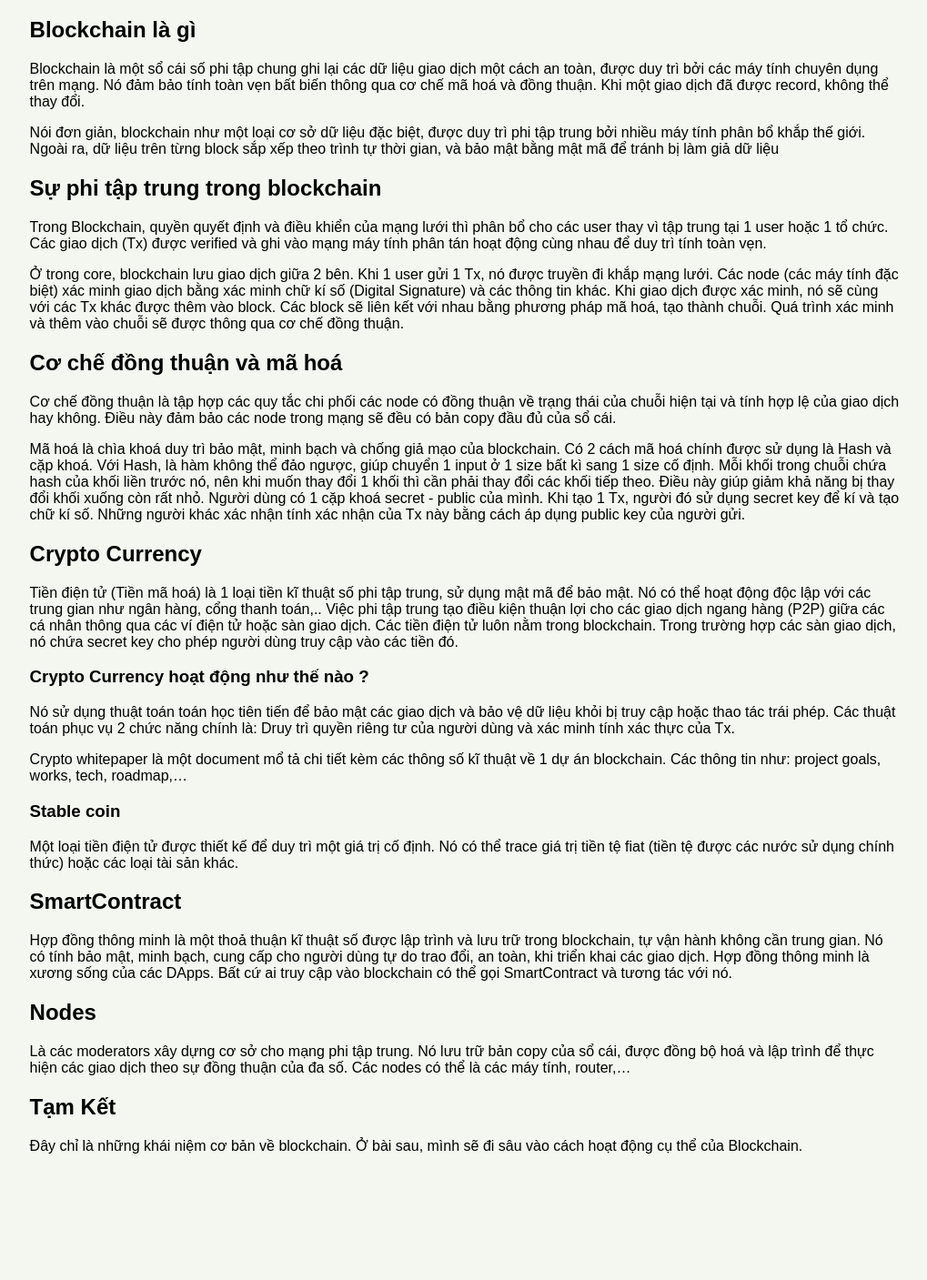
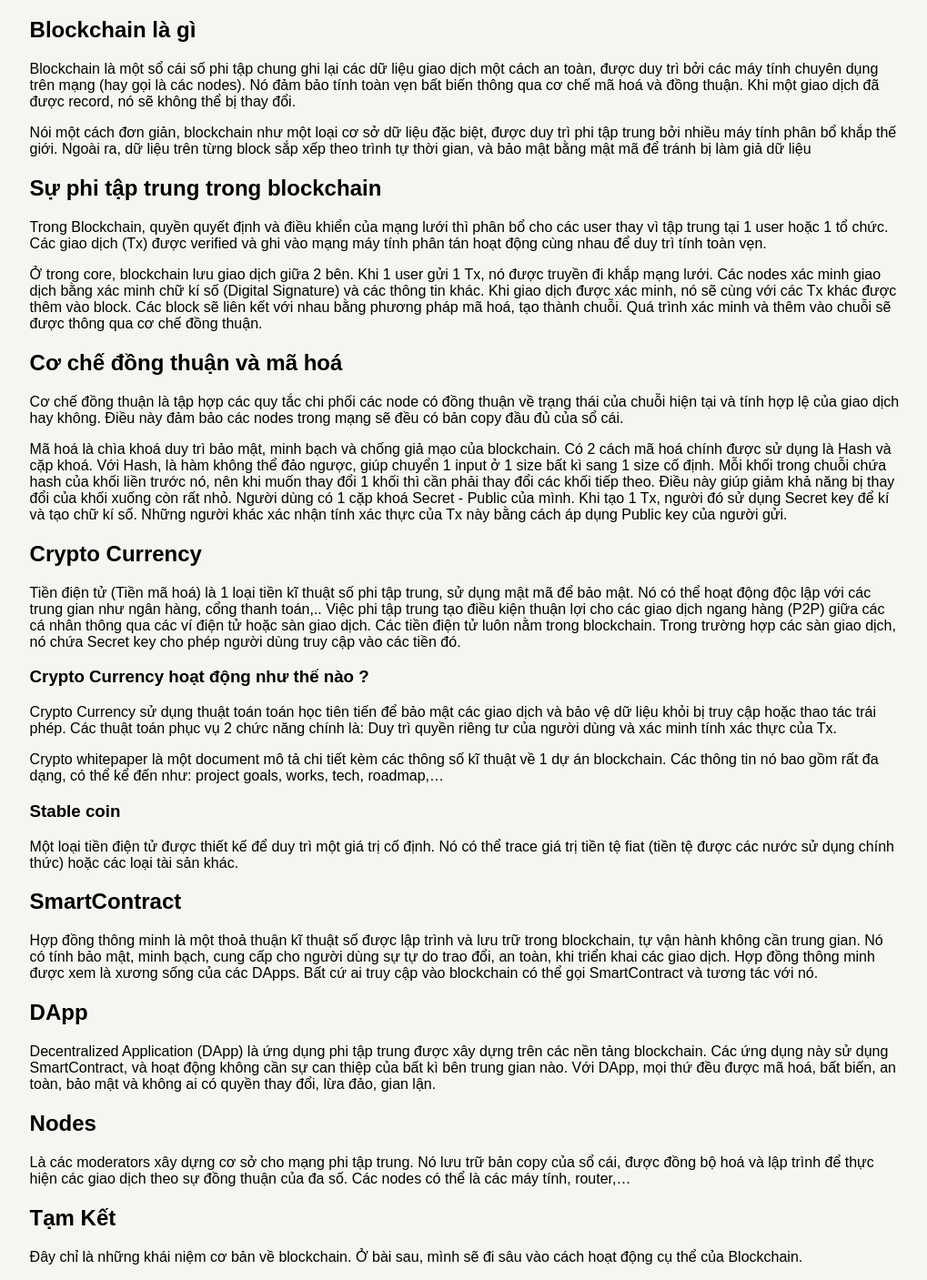
Before and after one commit to VanhGer/vanhger.github.io, a Jekyll site: the page built from _posts/2023-07-14-tong-quan-ve-blockchain.md, in a window 1280 px wide. Shown: the part 562-1969 px from the top of the page at 91% size, without its empty margins (129-1148 px from the left). Built offline with Jekyll 4.4.1, drawn with Linux system fonts in a browser that asks for light colours; before the commit the page ends 1847 px from its top, so only the background shows below that.

Commit message:
"fix About UI"

```diff
--- a/_posts/2023-07-14-tong-quan-ve-blockchain.md
+++ b/_posts/2023-07-14-tong-quan-ve-blockchain.md
@@ -12,36 +12,39 @@ permalink: /blog/2023/07/14/tong-quan-ve-blockchain
 Blockchain là một xu thế đang khá nổi ở thời điểm hiện tại. Theo những gì mình tìm hiểu và học hỏi được, đây là những chia sẻ tổng quan của mình về blockchain
 
 ## Blockchain là gì
-Blockchain là một sổ cái số phi tập chung ghi lại các dữ liệu giao dịch một cách an toàn, được duy trì bởi các máy tính chuyên dụng trên mạng. Nó đảm bảo tính toàn vẹn bất biến thông qua cơ chế mã hoá và đồng thuận. Khi một giao dịch đã được record, không thể thay đổi.
+Blockchain là một sổ cái số phi tập chung ghi lại các dữ liệu giao dịch một cách an toàn, được duy trì bởi các máy tính chuyên dụng trên mạng (hay gọi là các nodes). Nó đảm bảo tính toàn vẹn bất biến thông qua cơ chế mã hoá và đồng thuận. Khi một giao dịch đã được record, nó sẽ không thể bị thay đổi.
 
-Nói đơn giản, blockchain như một loại cơ sở dữ liệu đặc biệt, được duy trì phi tập trung bởi nhiều máy tính phân bổ khắp thế giới. Ngoài ra, dữ liệu trên từng block sắp xếp theo trình tự thời gian, và bảo mật bằng mật mã để tránh bị làm giả dữ liệu
+Nói một cách đơn giản, blockchain như một loại cơ sở dữ liệu đặc biệt, được duy trì phi tập trung bởi nhiều máy tính phân bổ khắp thế giới. Ngoài ra, dữ liệu trên từng block sắp xếp theo trình tự thời gian, và bảo mật bằng mật mã để tránh bị làm giả dữ liệu
 
 ## Sự phi tập trung trong blockchain
 Trong Blockchain, quyền quyết định và điều khiển của mạng lưới thì phân bổ cho các user thay vì tập trung tại 1 user hoặc 1 tổ chức. Các giao dịch (Tx) được verified và ghi vào mạng máy tính phân tán hoạt động cùng nhau để duy trì tính toàn vẹn.
 
-Ở trong core, blockchain lưu giao dịch giữa 2 bên. Khi 1 user gửi 1 Tx, nó được truyền đi khắp mạng lưới. Các node (các máy tính đặc biệt) xác minh giao dịch bằng xác minh chữ kí số (Digital Signature) và các thông tin khác. Khi giao dịch được xác minh, nó sẽ cùng với các Tx khác được thêm vào block. Các block sẽ liên kết với nhau bằng phương pháp mã hoá, tạo thành chuỗi. Quá trình xác minh và thêm vào chuỗi sẽ được thông qua cơ chế đồng thuận.
+Ở trong core, blockchain lưu giao dịch giữa 2 bên. Khi 1 user gửi 1 Tx, nó được truyền đi khắp mạng lưới. Các nodes xác minh giao dịch bằng xác minh chữ kí số (Digital Signature) và các thông tin khác. Khi giao dịch được xác minh, nó sẽ cùng với các Tx khác được thêm vào block. Các block sẽ liên kết với nhau bằng phương pháp mã hoá, tạo thành chuỗi. Quá trình xác minh và thêm vào chuỗi sẽ được thông qua cơ chế đồng thuận.
 
 ## Cơ chế đồng thuận và mã hoá
-Cơ chế đồng thuận là tập hợp các quy tắc chi phối các node có đồng thuận về trạng thái của chuỗi hiện tại và tính hợp lệ của giao dịch hay không. Điều này đảm bảo các node trong mạng sẽ đều có bản copy đầu đủ của sổ cái.
+Cơ chế đồng thuận là tập hợp các quy tắc chi phối các node có đồng thuận về trạng thái của chuỗi hiện tại và tính hợp lệ của giao dịch hay không. Điều này đảm bảo các nodes trong mạng sẽ đều có bản copy đầu đủ của sổ cái.
 
-Mã hoá là chìa khoá duy trì bảo mật, minh bạch và chống giả mạo của blockchain. Có 2 cách mã hoá chính được sử dụng là Hash và cặp khoá. Với Hash, là hàm không thể đảo ngược, giúp chuyển 1 input ở 1 size bất kì sang 1 size cố định. Mỗi khối trong chuỗi chứa hash của khối liền trước nó, nên khi muốn thay đổi 1 khối thì cần phải thay đổi các khối tiếp theo. Điều này giúp giảm khả năng bị thay đổi khối xuống còn rất nhỏ. Người dùng có 1 cặp khoá secret - public của mình. Khi tạo 1 Tx, người đó sử dụng secret key để kí và tạo chữ kí số. Những người khác xác nhận tính xác nhận của Tx này bằng cách áp dụng public key của người gửi.
+Mã hoá là chìa khoá duy trì bảo mật, minh bạch và chống giả mạo của blockchain. Có 2 cách mã hoá chính được sử dụng là Hash và cặp khoá. Với Hash, là hàm không thể đảo ngược, giúp chuyển 1 input ở 1 size bất kì sang 1 size cố định. Mỗi khối trong chuỗi chứa hash của khối liền trước nó, nên khi muốn thay đổi 1 khối thì cần phải thay đổi các khối tiếp theo. Điều này giúp giảm khả năng bị thay đổi của khối xuống còn rất nhỏ. Người dùng có 1 cặp khoá Secret - Public của mình. Khi tạo 1 Tx, người đó sử dụng Secret key để kí và tạo chữ kí số. Những người khác xác nhận tính xác thực của Tx này bằng cách áp dụng Public key của người gửi.
 
 ## Crypto Currency
 Tiền điện tử (Tiền mã hoá) là 1 loại tiền kĩ thuật số phi tập trung, sử dụng mật mã để bảo mật. Nó có thể hoạt động độc lập với các trung gian như ngân hàng, cổng thanh toán,..
 Việc phi tập trung tạo điều kiện thuận lợi cho các giao dịch ngang hàng (P2P) giữa các cá nhân thông qua các ví điện tử hoặc sàn giao dịch.
-Các tiền điện tử luôn nằm trong blockchain. Trong trường hợp các sàn giao dịch, nó chứa secret key cho phép người dùng truy cập vào các tiền đó.
+Các tiền điện tử luôn nằm trong blockchain. Trong trường hợp các sàn giao dịch, nó chứa Secret key cho phép người dùng truy cập vào các tiền đó.
 
 ### Crypto Currency hoạt động như thế nào ?
-Nó sử dụng thuật toán toán học tiên tiến để bảo mật các giao dịch và bảo vệ dữ liệu khỏi bị truy cập hoặc thao tác trái phép. Các thuật toán phục vụ 2 chức năng chính là: Druy trì quyền riêng tư của người dùng và xác minh tính xác thực của Tx.
+Crypto Currency sử dụng thuật toán toán học tiên tiến để bảo mật các giao dịch và bảo vệ dữ liệu khỏi bị truy cập hoặc thao tác trái phép. Các thuật toán phục vụ 2 chức năng chính là: Duy trì quyền riêng tư của người dùng và xác minh tính xác thực của Tx.
 
-Crypto whitepaper là một document mổ tả chi tiết kèm các thông số kĩ thuật về 1 dự án blockchain. Các thông tin như: project goals, works, tech, roadmap,...
+Crypto whitepaper là một document mô tả chi tiết kèm các thông số kĩ thuật về 1 dự án blockchain. Các thông tin nó bao gồm rất đa dạng, có thể kể đến như: project goals, works, tech, roadmap,...
 
 ### Stable coin
 Một loại tiền điện tử được thiết kế để duy trì một giá trị cố định. Nó có thể trace giá trị tiền tệ fiat (tiền tệ được các nước sử dụng chính thức) hoặc các loại tài sản khác.
 
 ## SmartContract
-Hợp đồng thông minh là một thoả thuận kĩ thuật số được lập trình và lưu trữ trong blockchain, tự vận hành không cần trung gian. Nó có tính bảo mật, minh bạch, cung cấp cho người dùng tự do trao đổi, an toàn, khi triển khai các giao dịch. Hợp đồng thông minh là xương sống của các DApps.
+Hợp đồng thông minh là một thoả thuận kĩ thuật số được lập trình và lưu trữ trong blockchain, tự vận hành không cần trung gian. Nó có tính bảo mật, minh bạch, cung cấp cho người dùng sự tự do trao đổi, an toàn, khi triển khai các giao dịch. Hợp đồng thông minh được xem là xương sống của các DApps.
 Bất cứ ai truy cập vào blockchain có thể gọi SmartContract và tương tác với nó.
+
+## DApp
+Decentralized Application (DApp) là ứng dụng phi tập trung được xây dựng trên các nền tảng blockchain. Các ứng dụng này sử dụng SmartContract, và hoạt động không cần sự can thiệp của bất kì bên trung gian nào. Với DApp, mọi thứ đều được mã hoá, bất biến, an toàn, bảo mật và không ai có quyền thay đổi, lừa đảo, gian lận.
 
 ## Nodes
 Là các moderators xây dựng cơ sở cho mạng phi tập trung. Nó lưu trữ bản copy của sổ cái, được đồng bộ hoá và lập trình để thực hiện các giao dịch theo sự đồng thuận của đa số. Các nodes có thể là các máy tính, router,...
--- a/assets/css/styles.css
+++ b/assets/css/styles.css
@@ -115,5 +115,5 @@ a {
 }
 
 .about {
-    font-size: large;
+    font-size: medium;
 }
```
Also changed, not shown: _posts/2023-07-14-blockchain-technology.md (added, +39 -0 lines), 8 other files.
